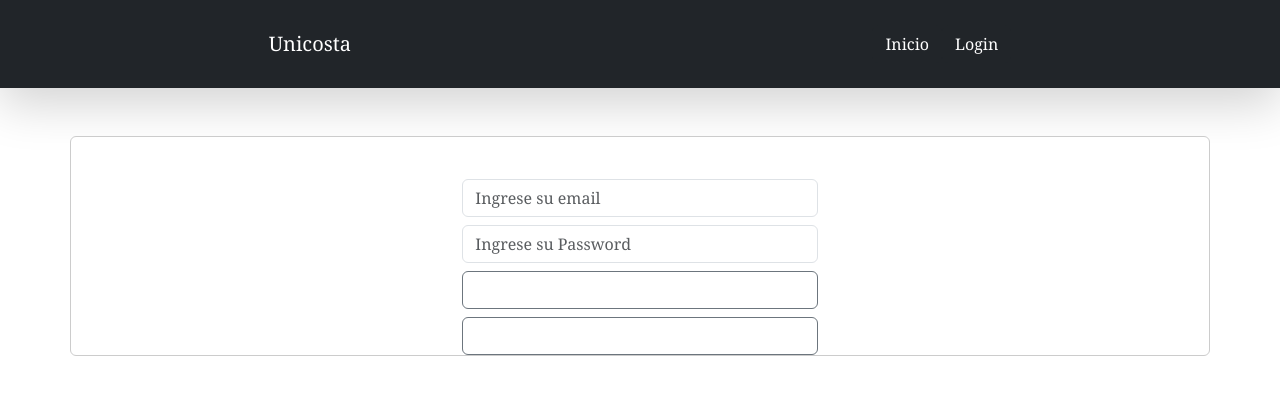
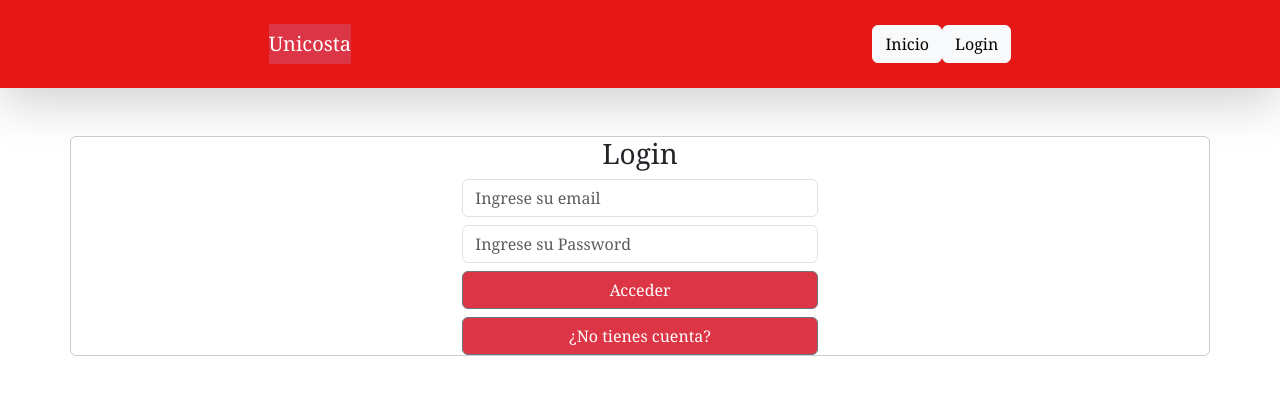
Before and after one commit to MYNISYE/centro_deportivo, a React (Vite) app: page /login in a window 1280 px wide. Shown: the top 394 px of the page. Built offline with nearby package versions, Linux system fonts and the light colour scheme; no server answers.

Commit message:
Arreglo-Reservas

```diff
--- a/src/components/Login.jsx
+++ b/src/components/Login.jsx
@@ -92,7 +92,7 @@ const Login = () => {
 
     return (
         <div class=' container-sm rounded card bg-red '>
-            <h3 className=' text-center text-white'>
+            <h3 className=' text-center text-dark'>
                 {modoRegistro ? 'Registro de Usuarios' : 'Login'}
             </h3>
             <div className='row justify-content-center'>
@@ -116,12 +116,12 @@ const Login = () => {
                             onChange={e => setPass(e.target.value.trim())}
                         />
                         <div className='d-grid gap-2'>
-                            <button className='btn btn-outline-secondary text-white'>
+                            <button className='btn btn-danger btn-outline-secondary text-white'>
                                 {
                                     modoRegistro ? 'Registrarse' : 'Acceder'
                                 }
                             </button>
-                            <button className='btn btn-outline-secondary text-white'
+                            <button className='btn btn-danger btn-outline-secondary text-white'
                                 onClick={() => {setModoRegistro(!modoRegistro) }}
                                 type='button'
                             >
--- a/src/components/MisReservas.jsx
+++ b/src/components/MisReservas.jsx
@@ -70,7 +70,7 @@ const Reservas = () => {
                             <p className="card-text">Descripción: {elemento.Descripcion}</p>
                         </div>
                         <div className="card-footer">
-                            <button onClick={() => InstalacionDisponible(elemento)} className="btn btn-dark me-2">
+                            <button onClick={() => InstalacionDisponible(elemento)} className="btn btn-danger me-2">
                                 Desocupar
                             </button>
                         </div>
--- a/src/components/Navbar.jsx
+++ b/src/components/Navbar.jsx
@@ -7,30 +7,30 @@ const Navbar = (props) => {
   const navigate = useNavigate()
   const cerrarsesion = () => { auth.signOut().then(() => { navigate('/login') }) }
   return (
-    <div className='navbar navbar-expand-lg navbar-light bg-dark py-4 fixed shadow-lg p-3 mb-5'>
-      {props.firebaseUser !== null ? (<Link className='navbar-brand text-bg-primary ' to="/">Unicosta - {props.firebaseUser.email} </Link>) : <Link className='navbar-brand bg-dark text-bg-primary' to="/">Unicosta </Link>}
+    <div className='navbar navbar-expand-lg navbar-light bg-red py-4 fixed shadow-lg p-3 mb-5'>
+      {props.firebaseUser !== null ? (<Link className='navbar-brand text-light ' to="/">Unicosta - {props.firebaseUser.email} </Link>) : <Link className='navbar-brand bg-danger text-bg-primary' to="/">Unicosta </Link>}
       <div className='d-flex'>
-        <Link className='btn btn-dark' to="/">Inicio</Link>
+        <Link className='btn btn-light' to="/">Inicio</Link>
 
         {props.firebaseUser !== null && props.firebaseRol === 'Admin' ? (
-          <Link className='btn btn-dark' to="/admin">Admin</Link>
+          <Link className='btn btn-light' to="/admin">Admin</Link>
         ) : null}
 
         {props.firebaseUser !== null && props.firebaseRol === 'Usuario' ? (
-          <Link className='btn btn-dark' to="/reservas">Reservar Instalacion</Link>
+          <Link className='btn btn-light' to="/reservas">Reservar Instalacion</Link>
         ) : null}
 
         {props.firebaseUser !== null && props.firebaseRol === 'Usuario' ? (
-          <Link className='btn btn-dark' to="/Misreservas">Mis Reservas</Link>
+          <Link className='btn btn-light' to="/Misreservas">Mis Reservas</Link>
         ) : null}
 
         {
           props.firebaseUser !== null ? (
-            <button className='btn btn-dark'
+            <button className='btn btn-light'
               onClick={cerrarsesion}
             >Cerrar Sesión</button>
           ) : (
-            <Link className='btn btn-dark' to="/login">Login</Link>
+            <Link className='btn btn-light' to="/login">Login</Link>
           )
         }
       </div>
--- a/src/components/Registro-instalacion.jsx
+++ b/src/components/Registro-instalacion.jsx
@@ -175,7 +175,7 @@ const Registro = () => {
         <div className='d-grid gap-2'>
           {
             modoedicion ? <button type='submit' className='btn btn-dark'>Editar</button> :
-              <button type='submit' className='btn btn-dark'>Registrar</button>
+              <button type='submit' className='btn btn-danger'>Registrar</button>
           }
 
         </div>
@@ -183,7 +183,7 @@ const Registro = () => {
       <h2 className='text-center text-dark'>Listado de las Instalaciones</h2>
       <div className="card-grid">
         {lista.map((elemento) => (
-          <div className="card border-dark mb-3" key={elemento.id}>
+          <div className="card border-danger mb-3" key={elemento.id}>
             <div className="card-body">
               <h5 className="card-title">Nombre: {elemento.Nombre}</h5>
               <p className="card-text">Numero de instalacion: {elemento.NumeroSalon}</p>
@@ -194,7 +194,7 @@ const Registro = () => {
               <button onClick={() => eliminarDato(elemento.id)} className="btn btn-danger me-2">
                 Eliminar
               </button>
-              <button onClick={() => editar(elemento)} className="btn btn-dark me-2">
+              <button onClick={() => editar(elemento)} className="btn btn-primary me-2">
                 Editar
               </button>
             </div>
--- a/src/components/Reservas.jsx
+++ b/src/components/Reservas.jsx
@@ -83,7 +83,7 @@ return (
               <div className="card-footer">
                 <button
                   onClick={() => ReservarInstalacion(elemento)}
-                  className="btn btn-primary me-2"
+                  className="btn btn-danger me-2"
                 >
                 Reservar
                 </button>
--- a/src/firebase.js
+++ b/src/firebase.js
@@ -3,13 +3,12 @@ import 'firebase/firestore';
 import 'firebase/auth';
 
 const firebaseConfig = {
-  apiKey: "AIzaSyAyyfQeIelH9XrmBs-XJ16plyFbHUCixl0",
-  authDomain: "libreria-e37db.firebaseapp.com",
-  projectId: "libreria-e37db",
-  storageBucket: "libreria-e37db.appspot.com",
-  messagingSenderId: "17143625487",
-  appId: "1:17143625487:web:d9951eb44ed95d775e307a",
-  measurementId: "G-7VG3JSJNJJ"
+  apiKey: "AIzaSyC2X5auIyjF8N31gz_djJc7jvguNldWUS4",
+  authDomain: "centro-deporti.firebaseapp.com",
+  projectId: "centro-deporti",
+  storageBucket: "centro-deporti.appspot.com",
+  messagingSenderId: "954074298761",
+  appId: "1:954074298761:web:8a6c49d98c5e022d2a8958"
 };
 
 app.initializeApp(firebaseConfig);
```
